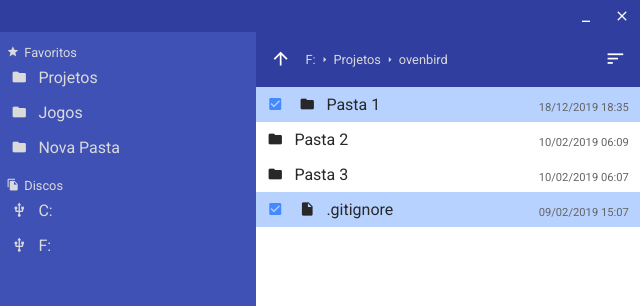
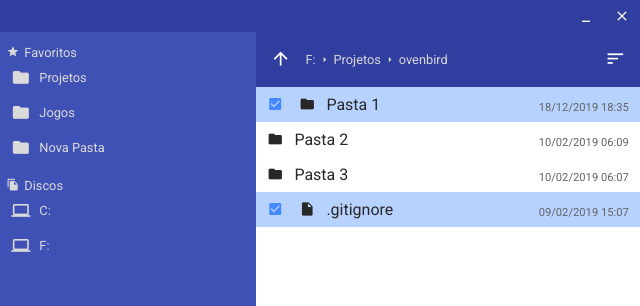
Before and after one commit to lucas-bortoli/ovenbird, an Electron app: page src/index.html in a window 640 px wide. Shown: the top 306 px of the page. Drawn offline with nearby package versions, Linux system fonts and the light colour scheme; files that its build step writes are made by us from their sources; no server answers.

Commit message:
bigger icons

```diff
--- a/src/index.html
+++ b/src/index.html
@@ -22,15 +22,15 @@
                     </div>
                     <div class="collection-items">
                         <div class="collection-item">
-                            <span class="material-icons">folder</span>
+                            <span class="material-icons icon">folder</span>
                             <span class="name">Projetos</span>
                         </div>
                         <div class="collection-item">
-                            <span class="material-icons">folder</span>
+                            <span class="material-icons icon">folder</span>
                             <span class="name">Jogos</span>
                         </div>
                         <div class="collection-item">
-                            <span class="material-icons">folder</span>
+                            <span class="material-icons icon">folder</span>
                             <span class="name">Nova Pasta</span>
                         </div>
                     </div>
@@ -42,11 +42,11 @@
                     </div>
                     <div id="drive-list" class="collection-items">
                         <div class="collection-item">
-                            <span class="material-icons">usb</span>
+                            <span class="material-icons icon">computer</span>
                             <span class="name">C:</span>
                         </div>
                         <div class="collection-item">
-                            <span class="material-icons">usb</span>
+                            <span class="material-icons icon">computer</span>
                             <span class="name">F:</span>
                         </div>
                     </div>
--- a/src/scss/_layout.scss
+++ b/src/scss/_layout.scss
@@ -95,6 +95,11 @@
 
                     .name {
                         padding-left: 0.7em;
+                        font-size: 0.8em;
+                    }
+
+                    .icon {
+                        font-size: 1.2em;
                     }
                 }
             }
```
